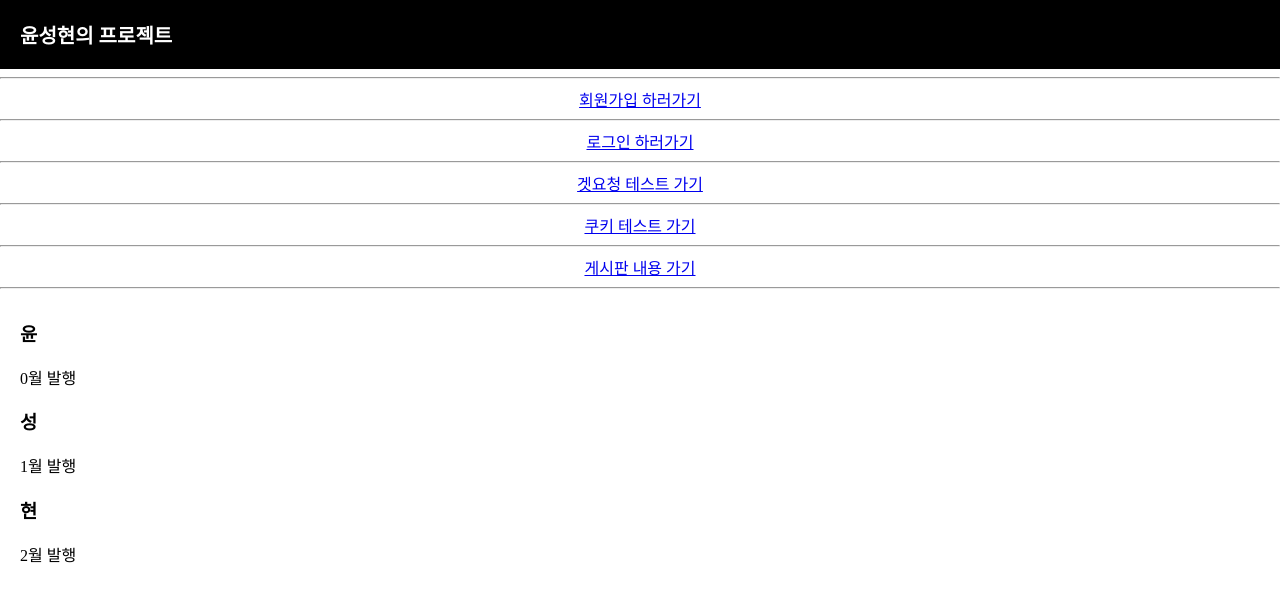
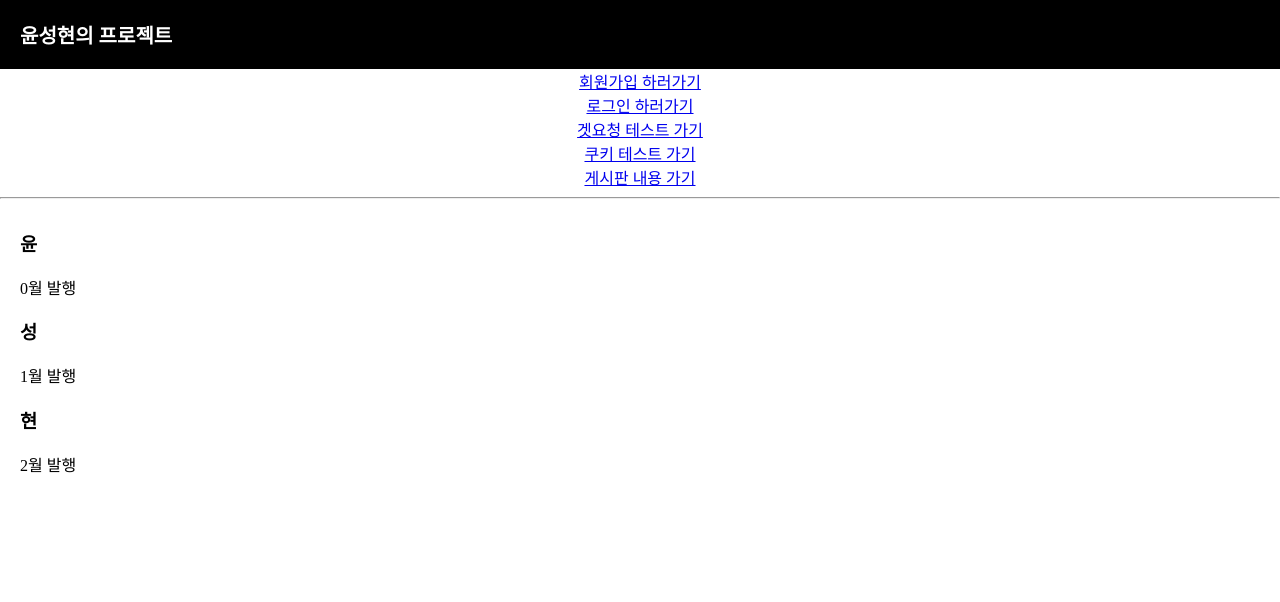
Before and after one commit to FouinK/Practice_React, a React (Create React App) app: page / in a window 1280 px wide. Shown: the top 602 px of the page. Built offline with nearby package versions, Linux system fonts and the light colour scheme.

Commit message:
#1 로그인 시 렌더링 처리

```diff
--- a/package.json
+++ b/package.json
@@ -10,6 +10,7 @@
     "http-proxy-middleware": "^2.0.6",
     "react": "^18.2.0",
     "react-dom": "^18.2.0",
+    "react-router-dom": "^6.3.0",
     "react-scripts": "5.0.1",
     "web-vitals": "^2.1.4"
   },
@@ -37,5 +38,5 @@
       "last 1 safari version"
     ]
   },
-  "proxy" : "http://localhost:8080"
+  "proxy": "http://localhost:8080"
 }
--- a/src/App.js
+++ b/src/App.js
@@ -3,9 +3,15 @@ import axios from 'axios';
 import logo from './logo.svg';
 import './App.css';
 import React, {useEffect, useState} from 'react';
+import { Navigate, useNavigate } from 'react-router-dom';
 
 let sessionStorage = window.sessionStorage;
 
+/**
+ * 헤더
+ * @param {*} props
+ * @returns
+ */
 function Header(props){
   return <header className='black-nav'>
     <div><a onClick={(event)=>{
@@ -15,6 +21,11 @@ function Header(props){
   </header>
 }
 
+/**
+ * 리스트
+ * @param {} props
+ * @returns
+ */
 function List(props){
   const lis = [];
 
@@ -28,6 +39,11 @@ function List(props){
 
 }
 
+/**
+ * 서버 회원가입
+ * @param {*} props
+ * @returns
+ */
 function ServerJoin(props){
 
   let join = {
@@ -35,7 +51,7 @@ function ServerJoin(props){
     password : null
   }
 
-  return       <div className='server_test_join'>
+  return <serverjoin className='server_test_join'>
     <h3>서버 요청 회원가입 테스트 화면</h3>
 
     <form onSubmit={event=>{
@@ -58,17 +74,22 @@ function ServerJoin(props){
     <p><input id="_password" name="_password" placeholder='PW'></input></p>
     <p><input type="submit" value="회원가입 테스트 버튼"></input></p>
     </form>
-  </div>
+  </serverjoin>
 }
 
-function ServerLogin(){
+/**
+ * 서버 로그인
+ * @param {*} props
+ * @returns
+ */
+function ServerLogin(props){
 
   let login = {
     username : null,
     password : null
   }
 
-  return <div className='server_test_login'>
+  return <serverlogin className='server_test_login'>
     <h3>서버 요청 로그인 테스트 화면</h3>
     <form onSubmit={event=>{
       event.preventDefault();
@@ -81,6 +102,7 @@ function ServerLogin(){
       axios.post('/login',login)
     .then((response)=>{
       sessionStorage.setItem("username",login.username);
+      props.onChangeMode();
       console.log(response.data);
     })
     .catch(function(error){
@@ -91,11 +113,15 @@ function ServerLogin(){
     <p><input id="_password" name="_password" placeholder='PW'></input></p>
     <p><input type="submit" value="로그인 테스트 버튼"></input></p>
     </form>
-  </div>
+  </serverlogin>
 }
 
+/**
+ * 서버 요청 테스트
+ * @returns
+ */
 function ServerRequsetTest(){
-  return       <div className='server_test'>
+  return       <serverrequsettest className='server_test'>
   <h3>서버 요청 테스트 화면</h3>
   <button onClick={()=>{axios.get('/api/react_test_login',{params : {username : 'asd',password : '111'}},{ withCredentials: true })
   .then((response)=>{
@@ -104,11 +130,15 @@ function ServerRequsetTest(){
   .catch(function(error){
     console.log(error);
   })}}>서버 요청 테스트 버튼</button>
-</div>
+</serverrequsettest>
 }
 
+/**
+ * 서버 쿠키 요청 테스트
+ * @returns
+ */
 function CookieTest(){
-  return       <div className='cookie_test'>
+  return       <cookietest className='cookie_test'>
   <h3>서버 쿠키 테스트 화면</h3>
   <button onClick={()=>{axios.get('/api/select_cookie',{ withCredentials: true })
   .then((response)=>{
@@ -117,26 +147,84 @@ function CookieTest(){
   .catch(function(error){
     console.log(error);
   })}}>서버 쿠키 테스트 버튼</button>
-</div>
+</cookietest>
 }
 
+/**
+ *  로그아웃과 로그인 됐을 때 나타나는 회원아이디 환영
+ * @param {*} props
+ * @returns
+ */
 function Userinfo(props){
-  return <h3>{props.current_username}님 반갑습니다 !</h3>
+  return <userinfo>
+    <h3>{props.current_username}님 반갑습니다 !</h3>
+      <button type="button" value = "로그아웃" onClick={()=>{
+          axios.post('/api/logout').then((res)=>{
+            console.log(res.data.logout);
+            sessionStorage.clear();
+            // debugger;
+            props.onChangeMode();
+          })
+      }}>로그아웃</button>
+      <br/>
+  </userinfo>
 }
 
+/**
+ * 회원가입 하러가기 버튼
+ * @param {*} props
+ * @returns
+ */
+function Join(props){
+  return      <join>
+    <a href='/join' onClick={(event)=>{
+    event.preventDefault();
+    props.onChangeMode();
+  }}>회원가입 하러가기</a>
+  <br/>
+  </join>
+}
+
+/**
+ * 로그인 하러가기 버튼
+ * @param {*} props
+ * @returns
+ */
+function Login(props){
+  return      <login>
+    <a href='/login' onClick={(event)=>{
+    event.preventDefault();
+    props.onChangeMode();
+  }}>로그인 하러가기</a>
+  <br/>
+  </login>
+}
+
+/**
+ * 전체 출력
+ * @returns
+ */
 function App() {
 
   const [mode , setMode] = useState(1);
   let [postname , setPostname] = useState('윤성현');
   let content = null;
   let userinfo = null;
+  let joinInfo = <Join join="join" onChangeMode={()=>{
+    setMode(2);
+  }}></Join>;
+  let logInfo = <Login login="login" onChangeMode={()=>{
+    setMode(3);
+  }}></Login>
 
   if(mode === 1){
     content = <List postname={postname}></List>;
   } else if(mode === 2){
     content = <ServerJoin></ServerJoin>;
   } else if(mode === 3){
-    content = <ServerLogin></ServerLogin>
+    content = <ServerLogin serverlogin="serverlogin" onChangeMode={()=>{
+      setMode(1);
+    }}></ServerLogin>
   } else if(mode === 4){
     content = <ServerRequsetTest></ServerRequsetTest>
   } else if (mode === 5){
@@ -146,8 +234,18 @@ function App() {
   }
 
   if(sessionStorage.getItem("username") != null){
-    userinfo = <Userinfo current_username={sessionStorage.getItem("username")}></Userinfo>
+    userinfo = <Userinfo current_username={sessionStorage.getItem("username")} onChangeMode={()=>{
+      setMode(1);
+    }}></Userinfo>
+    joinInfo = null;
+    logInfo = null;
   }
+
+  // else {
+  //   <Userinfo current_username={sessionStorage.getItem("username")} onChangeMode={()=>{
+  //     setMode(1);
+  //   }}></Userinfo>
+  // }
 
   return (
     <div className="App">
@@ -158,31 +256,23 @@ function App() {
 
       {userinfo}
 
-      <hr/>
+      {joinInfo}
 
-      <a href='/login' onClick={(event)=>{
-        event.preventDefault();
-        setMode(2);
-      }}>회원가입 하러가기</a>
-      <hr/>
+      {logInfo}
 
-      <a href='/login' onClick={(event)=>{
-        event.preventDefault();
-        setMode(3);
-      }}>로그인 하러가기</a>
-      <hr/>
+
 
       <a href='/login' onClick={(event)=>{
         event.preventDefault();
         setMode(4);
       }}>겟요청 테스트 가기</a>
-      <hr/>
+      <br/>
 
       <a href='/login' onClick={(event)=>{
         event.preventDefault();
         setMode(5);
       }}>쿠키 테스트 가기</a>
-      <hr/>
+      <br/>
 
       <a href='/login' onClick={(event)=>{
         event.preventDefault();
```
Also changed, not shown: 1 other file (tests, documents, lock files or other folders).
